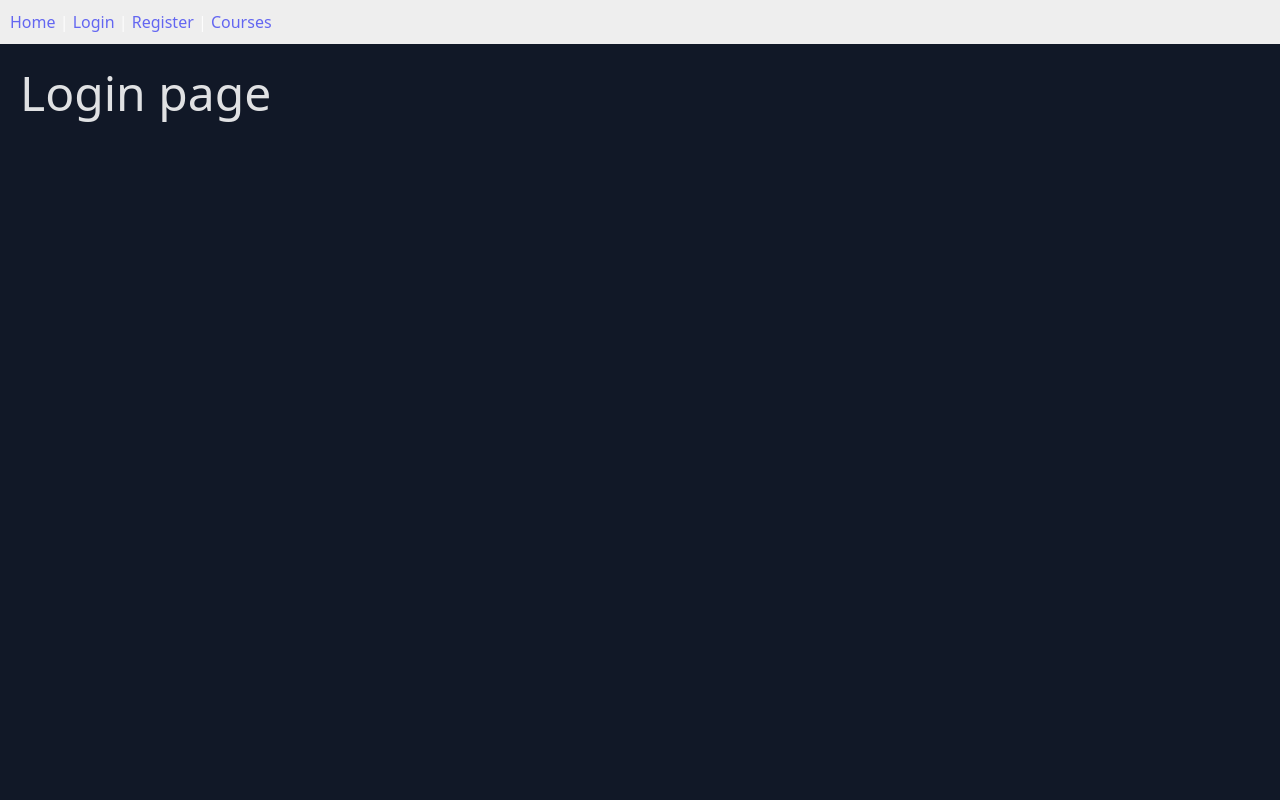
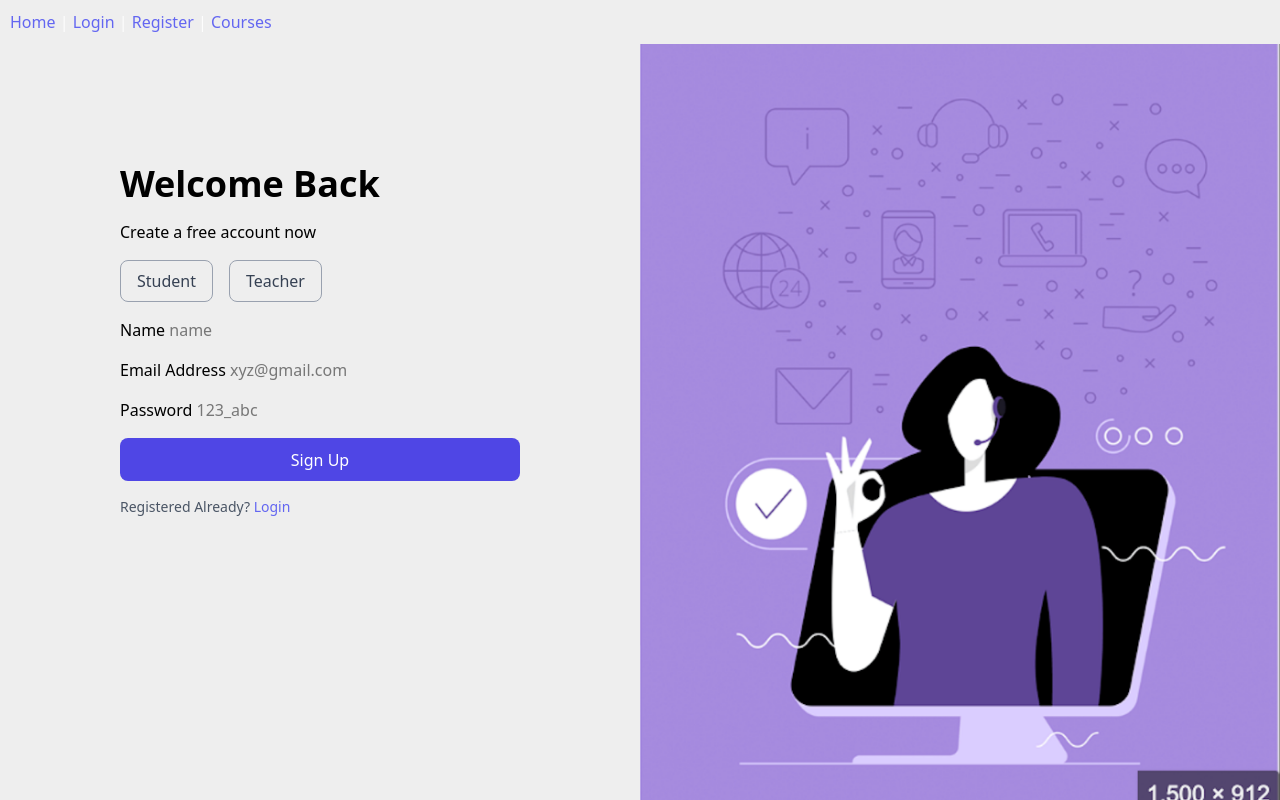
Before and after one commit to YASH-MOURYA/Shiksha-Setu, a React (Vite) app in the folder Frontend/Shiksha-Setu/: page /login in a window 1280 px wide. Built offline with nearby package versions, Linux system fonts and the light colour scheme.

Commit message:
setting up signup

```diff
--- /dev/null
+++ b/Frontend/Shiksha-Setu/src/Components/Auth/LogIn.jsx
@@ -0,0 +1,7 @@
+import React from 'react'
+
+export const LogIn = () => {
+  return (
+    <div></div>
+  )
+}
--- /dev/null
+++ b/Frontend/Shiksha-Setu/src/Components/Auth/SignUp.jsx
@@ -0,0 +1,103 @@
+import React, { useState } from 'react'
+import signupImg from "../../assets/Auth/signUp.png";
+import { Link } from "react-router-dom";
+
+export const SignUp = () => {
+    const [selected, setSelected] = useState("");
+    return (
+        <div className=' flex flex-row h-[calc(100vh-44px)] bg-[#EEEEEE] '>
+
+            <div className=' w-[50%]  '>
+                <div className='p-30 text-black flex flex-col gap-4'>
+                    <form className='flex flex-col gap-4'>
+                        <h2 className='font-bold text-4xl '>Welcome Back</h2>
+                        <p>Create a free account now </p>
+                        <div className="flex gap-4">
+
+                            {/* Student */}
+                            <label
+                                className={`px-4 py-2 rounded-lg border cursor-pointer transition
+          ${selected === "student"
+                                        ? "bg-blue-500 text-white border-blue-500"
+                                        : "border-gray-400 text-gray-700 hover:bg-gray-100"
+                                    }`}
+                            >
+                                <input
+                                    type="radio"
+                                    name="choice"
+                                    value="student"
+                                    className="hidden"
+                                    onChange={(e) => setSelected(e.target.value)}
+                                />
+                                Student
+                            </label>
+
+                            {/* Teacher */}
+                            <label
+                                className={`px-4 py-2 rounded-lg border cursor-pointer transition
+          ${selected === "teacher"
+                                        ? "bg-blue-500 text-white border-blue-500"
+                                        : "border-gray-400 text-gray-700 hover:bg-gray-100"
+                                    }`}
+                            >
+                                <input
+                                    type="radio"
+                                    name="choice"
+                                    value="teacher"
+                                    className="hidden"
+                                    onChange={(e) => setSelected(e.target.value)}
+                                />
+                                Teacher
+                            </label>
+                        </div>
+
+
+                        <div>
+                            <label>Name  </label>
+                            <input type='name' name='name' placeholder='name'></input>
+                        </div>
+
+                        <div>
+                            <label>Email Address </label>
+                            <input type='email' name='email' placeholder='xyz@gmail.com'></input>
+                        </div>
+
+                        <div>
+                            <label>Password </label>
+                            <input type='password' name='password' placeholder='123_abc'></input>
+                        </div>
+
+
+
+
+                    </form>
+                    <button>Sign Up</button>
+
+                    <p className="text-sm text-gray-600">
+                        Registered Already?{" "}
+                        <Link
+                            to="/login"
+                            className="text-blue-500 font-semibold hover:underline"
+                        >
+                            Login
+                        </Link>
+                    </p>
+
+
+                </div>
+
+            </div>
+
+
+            {/* image section */}
+            <div className=' w-[50%] h-full hidden md:flex'>
+                <img src={signupImg} className='w-full h-full object-cover' />
+            </div>
+
+
+
+
+
+        </div>
+    )
+}
--- a/Frontend/Shiksha-Setu/src/Pages/Login.jsx
+++ b/Frontend/Shiksha-Setu/src/Pages/Login.jsx
@@ -1,7 +1,11 @@
+import { SignUp } from "../Components/Auth/SignUp";
+import { LogIn } from "../Components/Auth/LogIn";
+
 export default function Login() {
   return (
-    <div>
-      <h1 className=" p-5">Login page</h1>
+    <div className="">
+      <SignUp></SignUp>
+      <LogIn></LogIn>
     </div>
   );
 }
```
Also changed, not shown: Frontend/Shiksha-Setu/src/assets/Auth/signUp.png (added).
